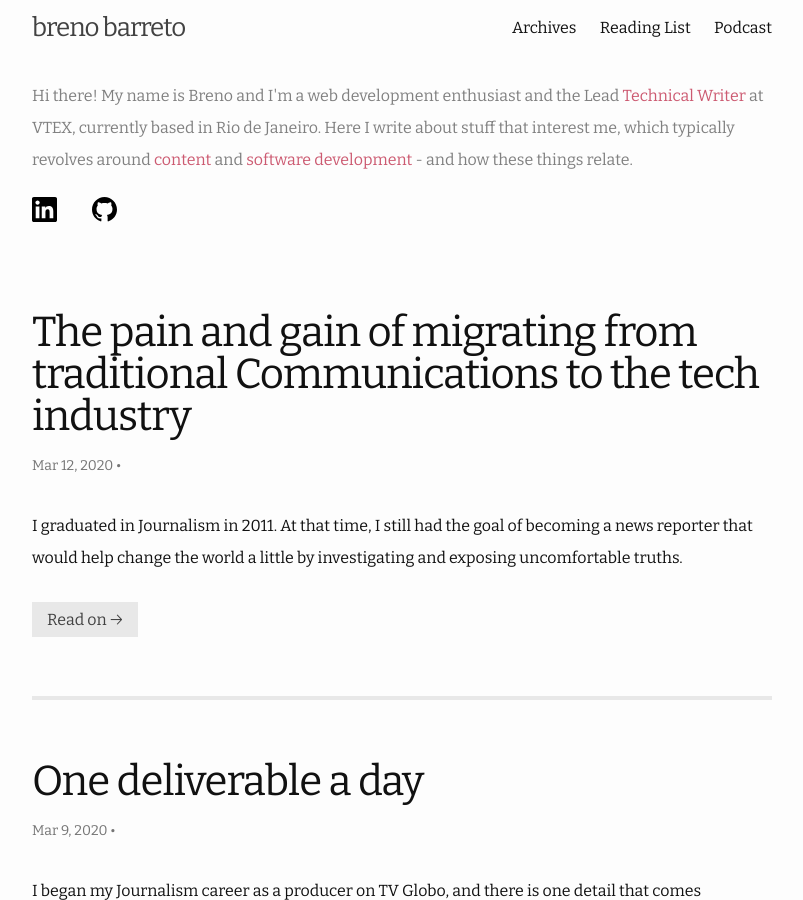
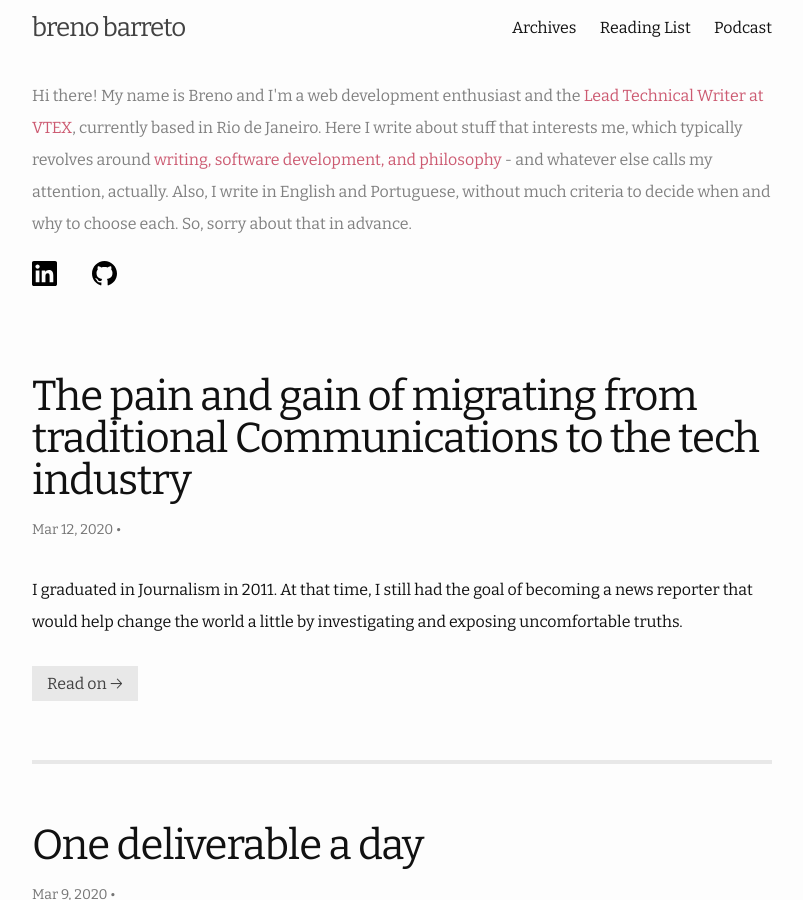
Before and after one commit to brenobarreto/brenobarreto.github.io, a Jekyll site: the page built from index.html, in a window 1280 px wide and 900 px high. Shown: the whole window, without its empty margins (238-1041 px from the left). Built offline with Jekyll 4.4.1, drawn with Linux system fonts in a browser that asks for light colours; the list of posts is cut into pages by our own code.

Commit message:
Change header text

```diff
--- a/_includes/header.html
+++ b/_includes/header.html
@@ -16,7 +16,7 @@
     </nav>
 
     <div class="description-header">
-      <p style="display: inline">Hi there! My name is Breno and I'm a web development enthusiast and the Lead <p class="boldDesc">Technical Writer</p> at VTEX, currently based in Rio de Janeiro. Here I write about stuff that interest me, which typically revolves around <p class="boldDesc">content</p> and <p class="boldDesc">software development</p> - and how these things relate.</p>
+      <p style="display: inline">Hi there! My name is Breno and I'm a web development enthusiast and the <p class="boldDesc">Lead Technical Writer at VTEX</p>, currently based in Rio de Janeiro. Here I write about stuff that interests me, which typically revolves around <p class="boldDesc">writing, software development, and philosophy</p> - and whatever else calls my attention, actually. Also, I write in English and Portuguese, without much criteria to decide when and why to choose each. So, sorry about that in advance.</p>
     </div>
     <div class="social-links">
       <a href="https://www.linkedin.com/in/breno-barreto/">
```
